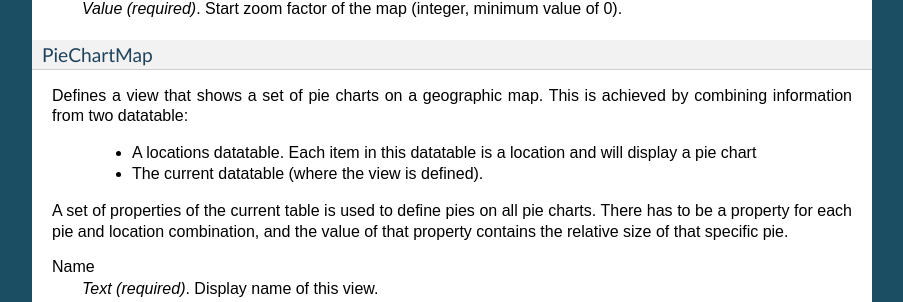
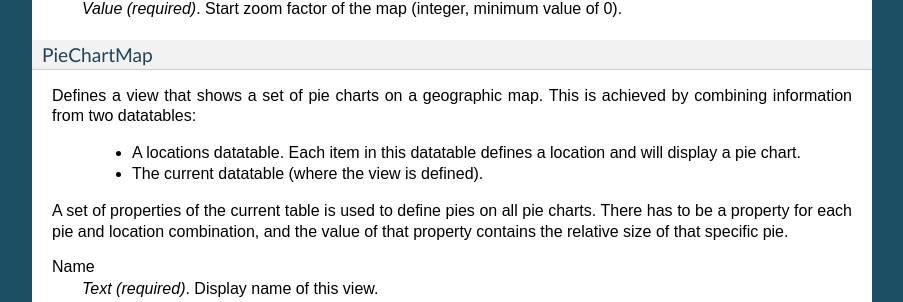
Before and after one commit to cggh/panoptes, a Sphinx documentation site: the page built from documentation/importsettings.rst, in a window 1280 px wide and 1400 px high, scrolled down 5711 px. Shown: the part 173-475 px from the top of the window, without its empty margins (198-1101 px from the left). Built offline with Sphinx 7.4.7, drawn with Linux system fonts in a browser that asks for light colours; some of the changed text lies outside the part shown.

Commit message:
Update importsettings.rst

```diff
--- a/documentation/importsettings.rst
+++ b/documentation/importsettings.rst
@@ -286,8 +286,8 @@ MapZoom:
 PieChartMap
 ...........
 Defines a view that shows a set of pie charts on a geographic map.
-This is achieved by combining information from two datatable:
- - A locations datatable. Each item in this datatable is a location and will display a pie chart
+This is achieved by combining information from two datatables:
+ - A locations datatable. Each item in this datatable defines a location and will display a pie chart.
  - The current datatable (where the view is defined).
 
 A set of properties of the current table is used to define pies on all pie charts.
@@ -338,7 +338,7 @@ ComponentColumns
       *Text (required).* Color of the pie. Format: ``rgb(r,g,b)``.
 
 ResidualFractionName
-  *Text*. Name of the residual fraction (if any)
+  *Text*. Name of the residual fraction (if any).
 
 
 
```
